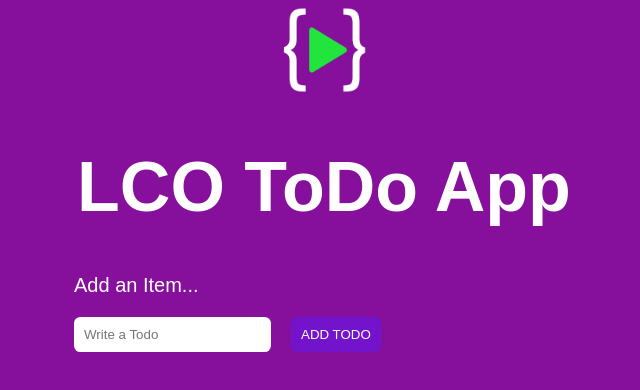
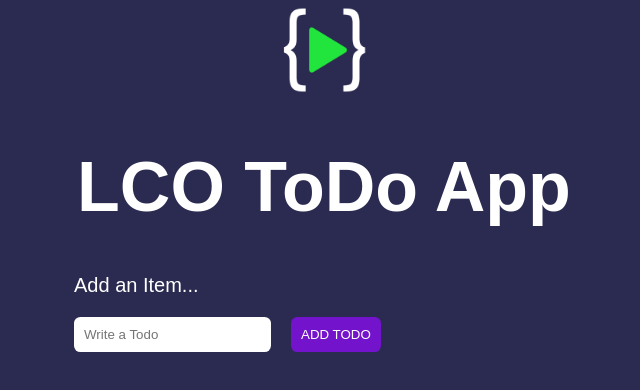
Before and after one commit to gauravdas014/react-to-do, a React (Create React App) app: page / in a window 1280 px wide. Shown: the top 390 px of the page, without its empty margins (316-956 px from the left). Built offline with nearby package versions, Linux system fonts and the light colour scheme.

Commit message:
background color changed

```diff
--- a/src/App.css
+++ b/src/App.css
@@ -1,5 +1,5 @@
 body {
-  background: #86109b;
+  background: #2b2b52;
   font-family: "Montserrat", sans-serif;
   font-size: 20px;
 }
```
